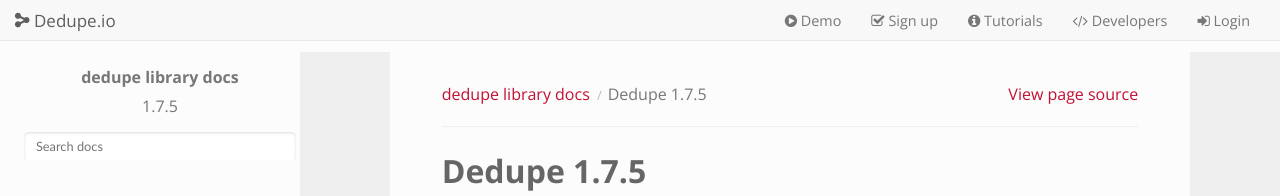
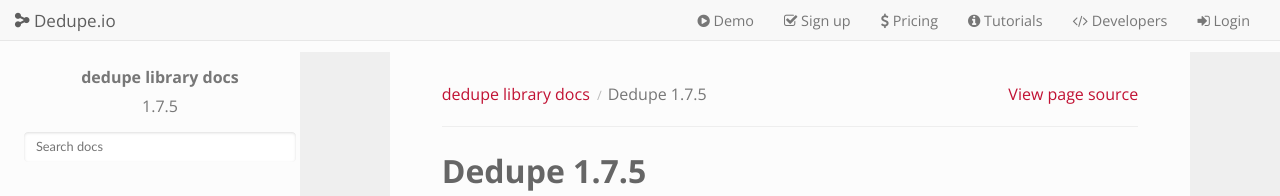
Before and after one commit to dedupeio/dedupe, a Sphinx documentation site: the page built from docs/index.rst, in a window 1280 px wide. Shown: the top 196 px of the page. Built offline with Sphinx 7.4.7 and the Read the Docs theme 2.0.0, drawn with Linux system fonts in a browser that asks for light colours.

Commit message:
added pricing link to layout doc

```diff
--- a/docs/_templates/layout.html
+++ b/docs/_templates/layout.html
@@ -33,6 +33,7 @@
       <ul class="nav navbar-nav">
         <li><a href="https://dedupe.io/#demo"><i class='fa fa-fw fa-play-circle'></i> Demo</a></li>
         <li><a href="https://dedupe.io/#sign-up"><i class='fa fa-fw fa-check-square-o'></i> Sign up</a></li>
+        <li><a href="https://dedupe.io/pricing/"><i class='fa fa-fw fa-dollar'></i> Pricing</a></li>
         <li><a href="https://dedupe.io/tutorials/"><i class='fa fa-fw fa-info-circle'></i> Tutorials</a></li>
         <li><a href="https://dedupe.io/developers/"><i class='fa fa-fw fa-code'></i> Developers</a></li>
         <li><a href="https://app.dedupe.io/login?next=%2F"><i class='fa fa-fw fa-sign-in'></i> Login</a></li>
```
